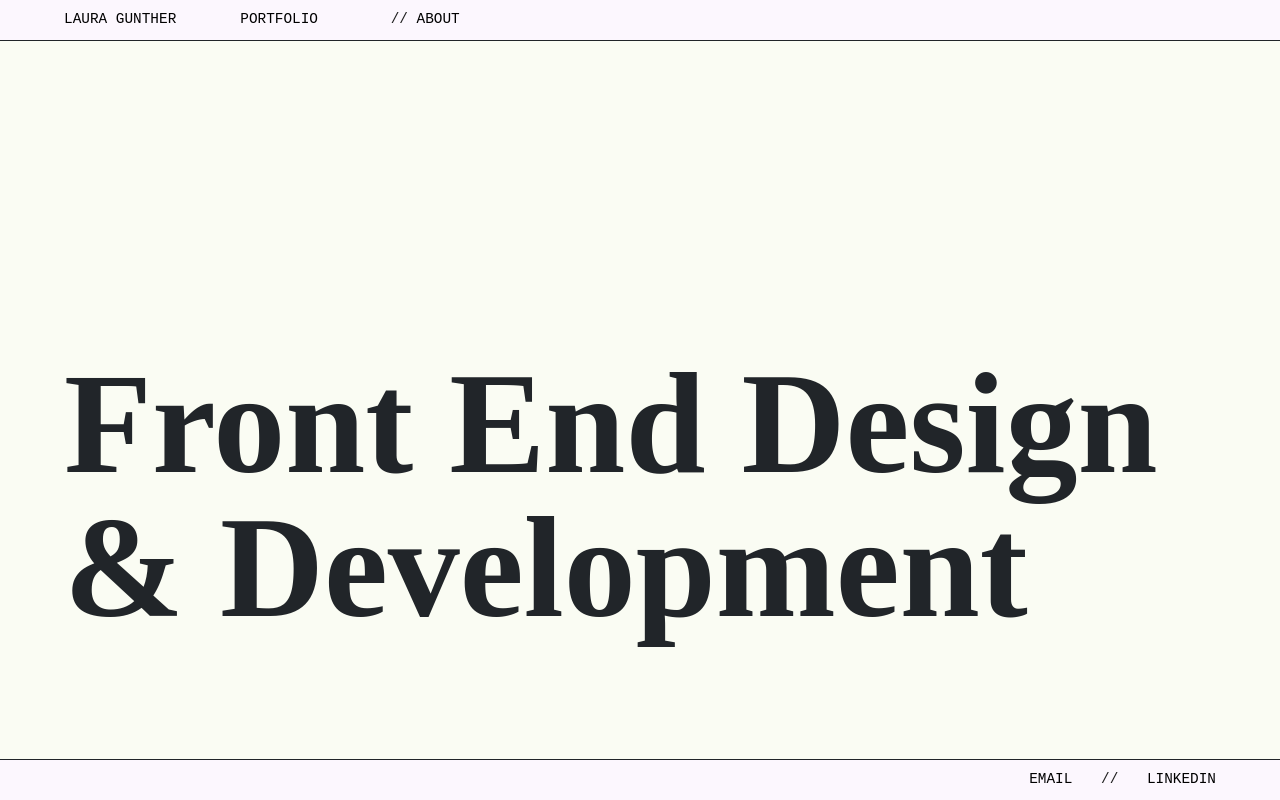
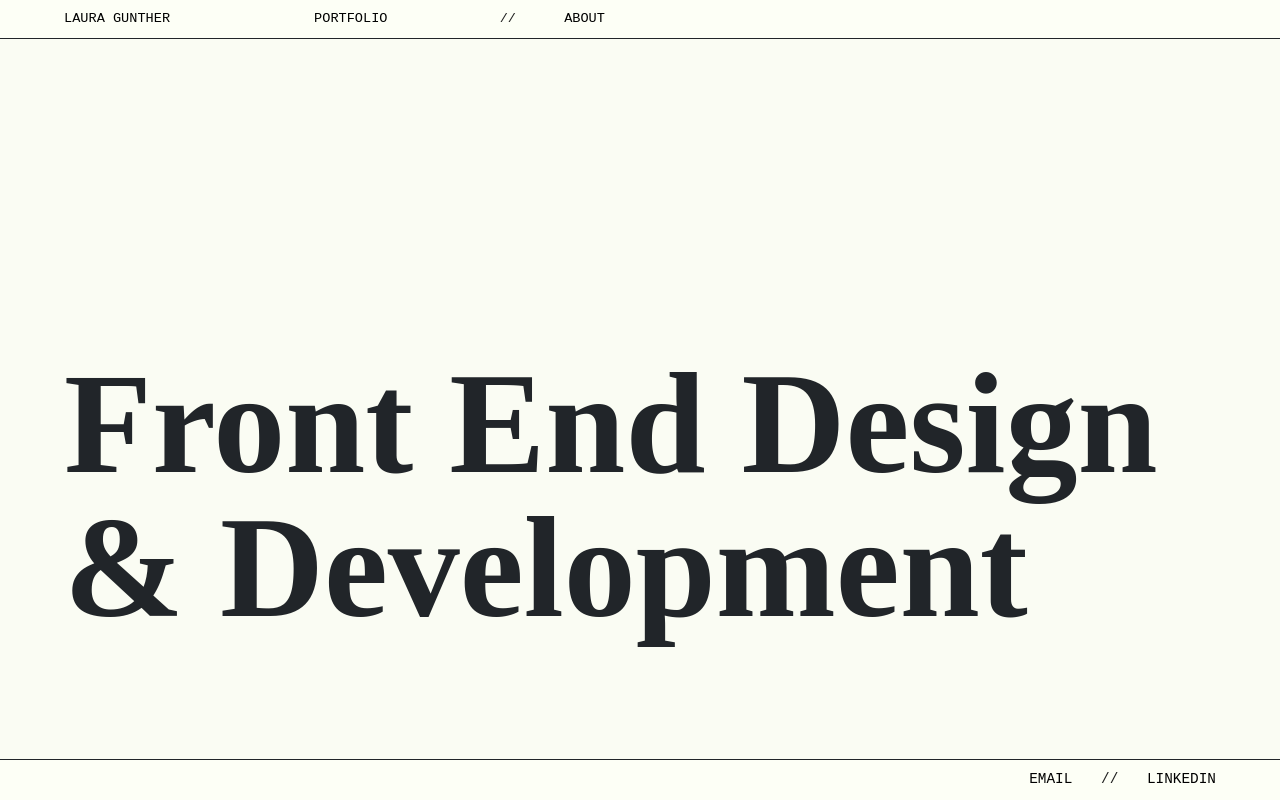
Before and after one commit to lo-designs/Portfolio, a React (Create React App) app: page / in a window 1280 px wide. Built offline with nearby package versions, Linux system fonts and the light colour scheme.

Commit message:
update header and footer styles

```diff
--- a/src/Components/Footer/Footer.scss
+++ b/src/Components/Footer/Footer.scss
@@ -8,7 +8,8 @@
   font-family: monospace;
   text-transform: uppercase;
   border-top: 1px solid;
-  background: rgba(252, 246, 255, 0.895);
+  background: rgba(253, 255, 246, 0.969);
+
 }
 
 .footer-links {
--- a/src/Components/Header/Header.scss
+++ b/src/Components/Header/Header.scss
@@ -3,18 +3,18 @@
   position: fixed;
   width: 100vw;
   padding: 9px 0;
-  font-size: 0.9rem;
+  font-size: 0.85rem;
   font-family: monospace;
   text-transform: uppercase;
   border-bottom: 1px solid;
-  background: rgba(252, 246, 255, 0.895);;
+  background: rgba(253, 255, 246, 0.969);
 
   .header-links {
     color: #212121;
     margin-left: 5%;
-    //  .header-links-divider {
-    //    // padding: 0 10px 0 10px;
-    //  }
+     .header-links-divider {
+       padding: 0 40px 0 40px;
+     }
   }
 
   .header-logo:hover,
```
